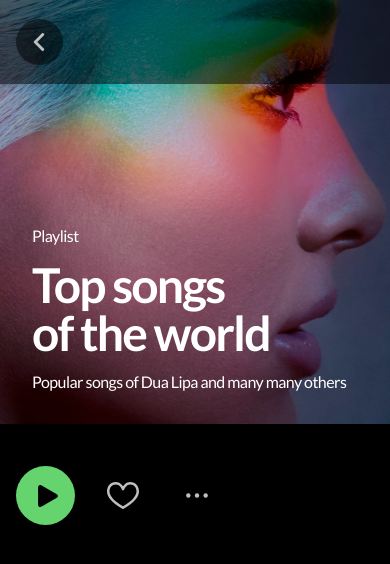
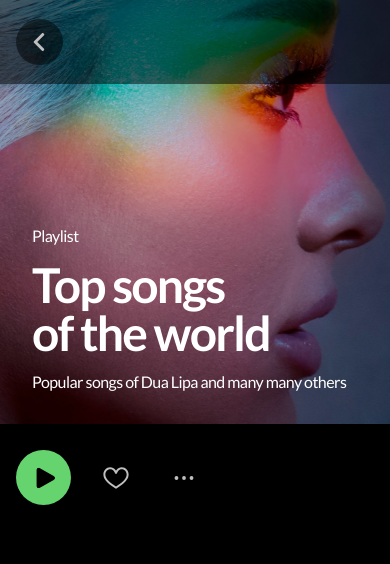
Before and after one commit to cooodyyy/InvoA_lvl2-spotify, a website built with Vite: page index.html in a window 390 px wide. Built offline with nearby package versions, Linux system fonts and the light colour scheme.

Commit message:
responsive actions

```diff
--- a/index.html
+++ b/index.html
@@ -35,10 +35,10 @@
           </button>
         </div>
 
-        <div class="user">
+        <button class="user">
           <img class="user__avatar" src="images/user-avatar.jpg" alt="User avatar" />
           <div class="user__name">Julita Gomez</div>
-        </div>
+        </button>
       </nav>
       <h1 class="heading">
         <span class="heading__small">Playlist</span>
@@ -50,7 +50,7 @@
       <nav class="main-nav">
         <div class="actions">
           <button class="actions__button">
-            <svg width="59" height="59" viewBox="0 0 59 59" fill="none" xmlns="http://www.w3.org/2000/svg">
+            <svg class="actions__icon actions__icon--1" width="59" height="59" viewBox="0 0 59 59" fill="none" xmlns="http://www.w3.org/2000/svg">
               <rect width="59" height="59" rx="29.5" fill="#65D36E" />
               <g clip-path="url(#clip0_1_2023)">
                 <path
@@ -65,14 +65,14 @@
             </svg>
           </button>
           <button class="actions__button">
-            <svg width="32" height="33" viewBox="0 0 32 33" fill="none" xmlns="http://www.w3.org/2000/svg">
+            <svg class="actions__icon actions__icon--2" width="32" height="33" viewBox="0 0 32 33" fill="none" xmlns="http://www.w3.org/2000/svg">
               <path
                 d="M23.375 2.9502C20.7131 2.9502 18.3796 4.13713 16.6268 6.38276C16.3931 6.68226 16.1847 6.98188 16 7.27207C15.8153 6.98182 15.6069 6.68226 15.3732 6.38276C13.6204 4.13713 11.2869 2.9502 8.625 2.9502C3.5965 2.9502 0 7.16063 0 12.2129C0 17.99 4.73481 23.4346 15.3523 29.8667C15.5514 29.9873 15.7757 30.0476 16 30.0476C16.2243 30.0476 16.4486 29.9873 16.6477 29.8668C27.2652 23.4347 32 17.9901 32 12.213C32 7.16332 28.4064 2.9502 23.375 2.9502ZM26.1973 19.4064C23.9869 21.8728 20.6466 24.4698 16 27.3328C11.3534 24.4698 8.01313 21.8728 5.80269 19.4064C3.58031 16.9267 2.5 14.5737 2.5 12.213C2.5 8.57526 4.95837 5.4502 8.625 5.4502C10.4923 5.4502 12.0844 6.26207 13.3572 7.86332C14.3749 9.14388 14.8038 10.4662 14.8068 10.4756C14.9696 10.9978 15.4531 11.3535 16.0001 11.3535C16.5471 11.3535 17.0306 10.9979 17.1934 10.4756C17.1973 10.463 17.6133 9.18195 18.5976 7.92095C19.8773 6.28145 21.4846 5.45013 23.375 5.45013C27.0455 5.45013 29.5 8.5782 29.5 12.2129C29.5 14.5736 28.4197 16.9266 26.1973 19.4064Z"
                 fill="#BFBFBF" />
             </svg>
           </button>
           <button class="actions__button">
-            <svg width="52" height="53" viewBox="0 0 52 53" fill="none" xmlns="http://www.w3.org/2000/svg">
+            <svg class="actions__icon actions__icon--3" width="52" height="53" viewBox="0 0 52 53" fill="none" xmlns="http://www.w3.org/2000/svg">
               <path d="M25.9891 26.494H26.0113" stroke="#BFBFBF" stroke-width="4.33333" stroke-linecap="round"
                 stroke-linejoin="round" />
               <path d="M17.3224 26.494H17.3446" stroke="#BFBFBF" stroke-width="4.33333" stroke-linecap="round"
--- a/src/pages/home-page/styles/_main.scss
+++ b/src/pages/home-page/styles/_main.scss
@@ -1,7 +1,15 @@
 main {
   position: relative;
   top: 434px;
-    padding: 2rem var(--padding-sides) ;
+  padding: 2rem var(--padding-sides);
+
+  @media screen and (max-width: 1023px) {
+    padding: 1rem var(--padding-sides);
+  }
+
+  @media screen and (max-width: 376px) {
+    padding: 1.5rem var(--padding-sides);
+  }
 }
 
 .actions {
@@ -10,7 +18,8 @@ main {
   justify-content: flex-start;
   gap: 2rem;
 
-    &__button {
+  & &__button {
+    cursor: pointer;
     padding: 0;
     margin: 0;
     display: flex;
@@ -19,4 +28,21 @@ main {
     background: transparent;
     border: none;
   }
+
+  & &__icon {
+    @media screen and (max-width: 1023px) {
+      &--1 {
+        height: 55px;
+        width: 55px;
       }
+      &--2 {
+        height: 26px;
+        width: 26px;
+      }
+      &--3 {
+        height: 46px;
+        width: 46px;
+      }
+    }
+  }
+}
--- a/src/pages/home-page/styles/_user.scss
+++ b/src/pages/home-page/styles/_user.scss
@@ -2,7 +2,7 @@
   cursor: pointer;
   height: 44px;
   background-color: var(--color-secondary-50);
-  padding-right: 32px;
+  padding: 0 32px 0 0;
   border-radius: 22px;
   overflow: hidden;
 
@@ -25,7 +25,10 @@
 
   & &__name {
     font-weight: 700;
+    font-size: 1rem;
     line-height: 19.2px;
+    color: #fff;
+    font-family: var(--font-family-base);
     // font-size: 1rem;
   }
 }
```
Lines whose indentation alone changed are shown as unchanged.
